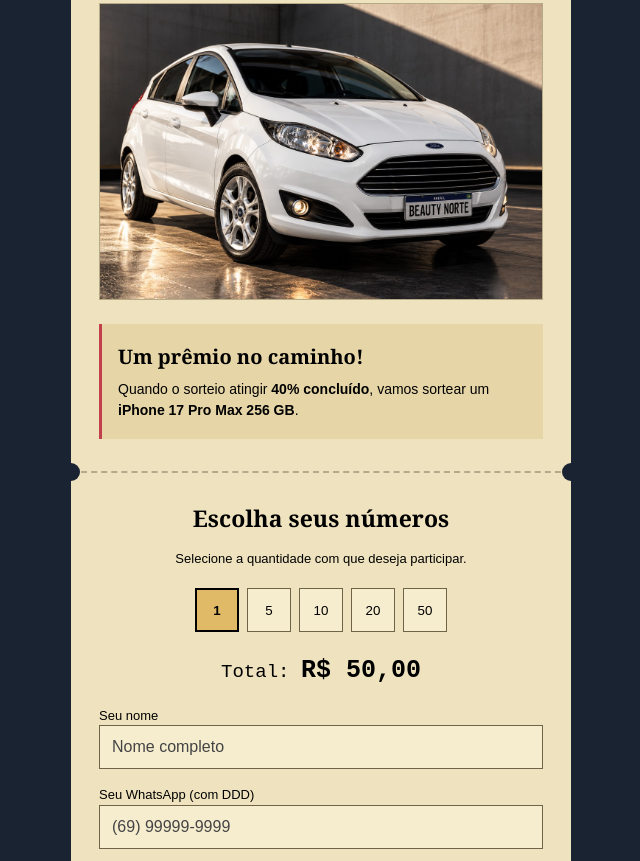
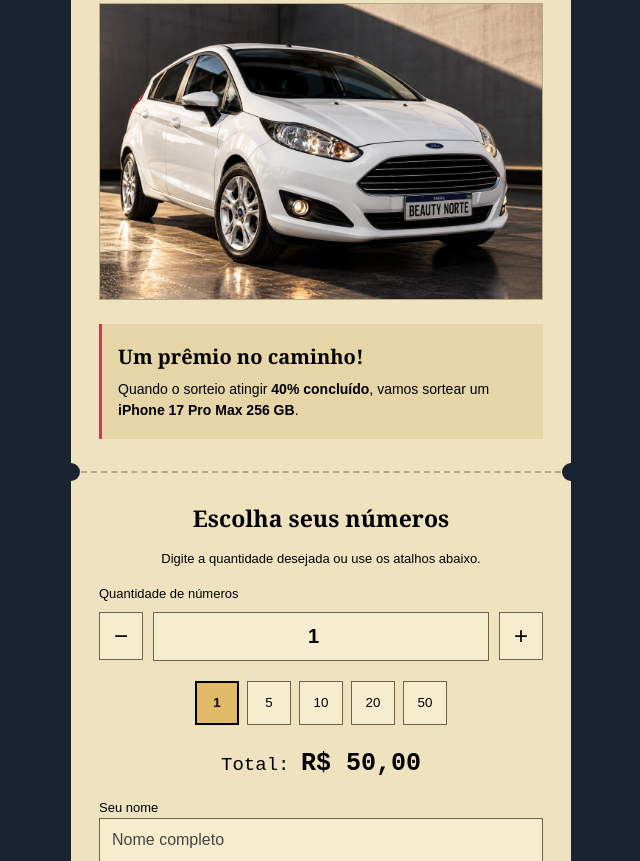
Before and after one commit to drmatheusmedeiros1-web/rifa-carro-, a website: page preview/index.html in a window 1280 px wide. Shown: the part 300-1161 px from the top of the page, without its empty margins (319-959 px from the left). Drawn offline with Linux system fonts and the light colour scheme.

Commit message:
Permite quantidade livre de números e configura thiago_beautynorte

```diff
--- a/api/checkout.js
+++ b/api/checkout.js
@@ -1,5 +1,5 @@
 import { randomUUID } from 'node:crypto';
-import { getInfinitePayHandle, PRICE_CENTS, QUANTITIES } from './_lib/config.js';
+import { getInfinitePayHandle, PRICE_CENTS, isValidQuantity } from './_lib/config.js';
 
 export function isCheckoutUrl(value) {
   try {
@@ -20,7 +20,7 @@
   try { body = typeof req.body === 'string' ? JSON.parse(req.body) : req.body; }
   catch { return res.status(400).json({ error: 'Pedido inválido.' }); }
   const quantity = body?.quantity;
-  if (!Number.isInteger(quantity) || !QUANTITIES.includes(quantity)) {
+  if (!isValidQuantity(quantity)) {
     return res.status(400).json({ error: 'Selecione uma quantidade válida.' });
   }
   const handle = getInfinitePayHandle();
--- a/preview/index.html
+++ b/preview/index.html
@@ -38,6 +38,11 @@
 .ticket button:disabled{opacity:1;cursor:wait}
 .ticket input::placeholder{color:#444444;opacity:1}
 .preview-label{color:#000000;background:#efe3bf}
+.quantity-control{display:grid;grid-template-columns:44px minmax(0,1fr) 44px;gap:10px;align-items:center;margin-top:8px}
+.ticket .quantity-control input{text-align:center;font-size:20px;font-weight:bold;min-height:48px}
+.ticket .quantity-control button{font-size:24px;min-height:48px;background:#f6edcf;color:#000}
+.ticket button:disabled{cursor:not-allowed}
+.ticket #quantity-error{margin:6px 0;min-height:0}
 </style>
 </head>
 <body>
@@ -52,7 +57,14 @@
 </header>
 <section class="divider" aria-labelledby="participar">
 <h3 id="participar">Escolha seus números</h3>
-<p class="muted">Selecione a quantidade com que deseja participar.</p>
+<p class="muted">Digite a quantidade desejada ou use os atalhos abaixo.</p>
+<label for="quantity">Quantidade de números</label>
+<div class="quantity-control">
+<button class="choice" type="button" id="decrease" aria-label="Diminuir quantidade">−</button>
+<input id="quantity" type="number" inputmode="numeric" min="1" step="1" value="1" required aria-describedby="quantity-error">
+<button class="choice" type="button" id="increase" aria-label="Aumentar quantidade">+</button>
+</div>
+<p id="quantity-error" class="status" aria-live="polite"></p>
 <div class="choices" role="group" aria-label="Quantidade de números">
 <button class="choice" type="button" data-qty="1" aria-pressed="true">1</button>
 <button class="choice" type="button" data-qty="5" aria-pressed="false">5</button>
@@ -86,11 +98,37 @@
 (function(){
 const root=document.getElementById('rifa-preview');
 const price=50;
+let quantity=1;
+const quantityInput=root.querySelector('#quantity');
+const quantityError=root.querySelector('#quantity-error');
+const minus=root.querySelector('#decrease');
+const plus=root.querySelector('#increase');
+function readQuantity(){
+const raw=quantityInput.value.trim();
+const value=Number(raw);
+return /^\d+$/.test(raw) && Number.isSafeInteger(value) && value>=1 && Number.isSafeInteger(value*5000) ? value : null;
+}
+function syncQuantity(){
+quantity=readQuantity();
+const valid=quantity!==null;
+quantityInput.setAttribute('aria-invalid',String(!valid));
+quantityError.textContent=valid?'':'Informe uma quantidade inteira, a partir de 1.';
+root.querySelector('#total').textContent=valid?(quantity*price).toLocaleString('pt-BR',{style:'currency',currency:'BRL'}):'—';
+root.querySelector('#pay').disabled=!valid;
+minus.disabled=!valid || quantity<=1;
+plus.disabled=!valid || !Number.isSafeInteger((quantity+1)*5000);
+root.querySelectorAll('[data-qty]').forEach(button=>button.setAttribute('aria-pressed',String(valid && Number(button.dataset.qty)===quantity)));
+return valid;
+}
+quantityInput.addEventListener('input',syncQuantity);
+minus.addEventListener('click',()=>{if(readQuantity()>1){quantityInput.value=String(readQuantity()-1);syncQuantity();}});
+plus.addEventListener('click',()=>{const current=readQuantity();if(current!==null && Number.isSafeInteger((current+1)*5000)){quantityInput.value=String(current+1);syncQuantity();}});
 root.querySelectorAll('[data-qty]').forEach(button=>button.addEventListener('click',()=>{
-root.querySelectorAll('[data-qty]').forEach(item=>item.setAttribute('aria-pressed',String(item===button)));
-root.querySelector('#total').textContent=(Number(button.dataset.qty)*price).toLocaleString('pt-BR',{style:'currency',currency:'BRL'});
+quantityInput.value=button.dataset.qty;
+syncQuantity();
 }));
-root.querySelector('#pay').addEventListener('click',()=>{root.querySelector('#payment-status').textContent='Esta é uma prévia. Nenhuma cobrança foi criada.';});
+syncQuantity();
+root.querySelector('#pay').addEventListener('click',()=>{if(!syncQuantity())return;root.querySelector('#payment-status').textContent='Esta é uma prévia. Nenhuma cobrança foi criada.';});
 root.querySelector('#copy').addEventListener('click',async()=>{
 const key=root.querySelector('#pix-key').textContent;
 try{await navigator.clipboard.writeText(key);root.querySelector('#copy-status').textContent='Chave Pix copiada. Cole no aplicativo do seu banco.';}
```
Also changed, not shown: LEIA-ME.md (+5 -3 lines), api/_lib/config.js (+7 -5 lines), index.html (+43 -5 lines), tests/checkout.test.js (+13 -8 lines), preview/README.md.
